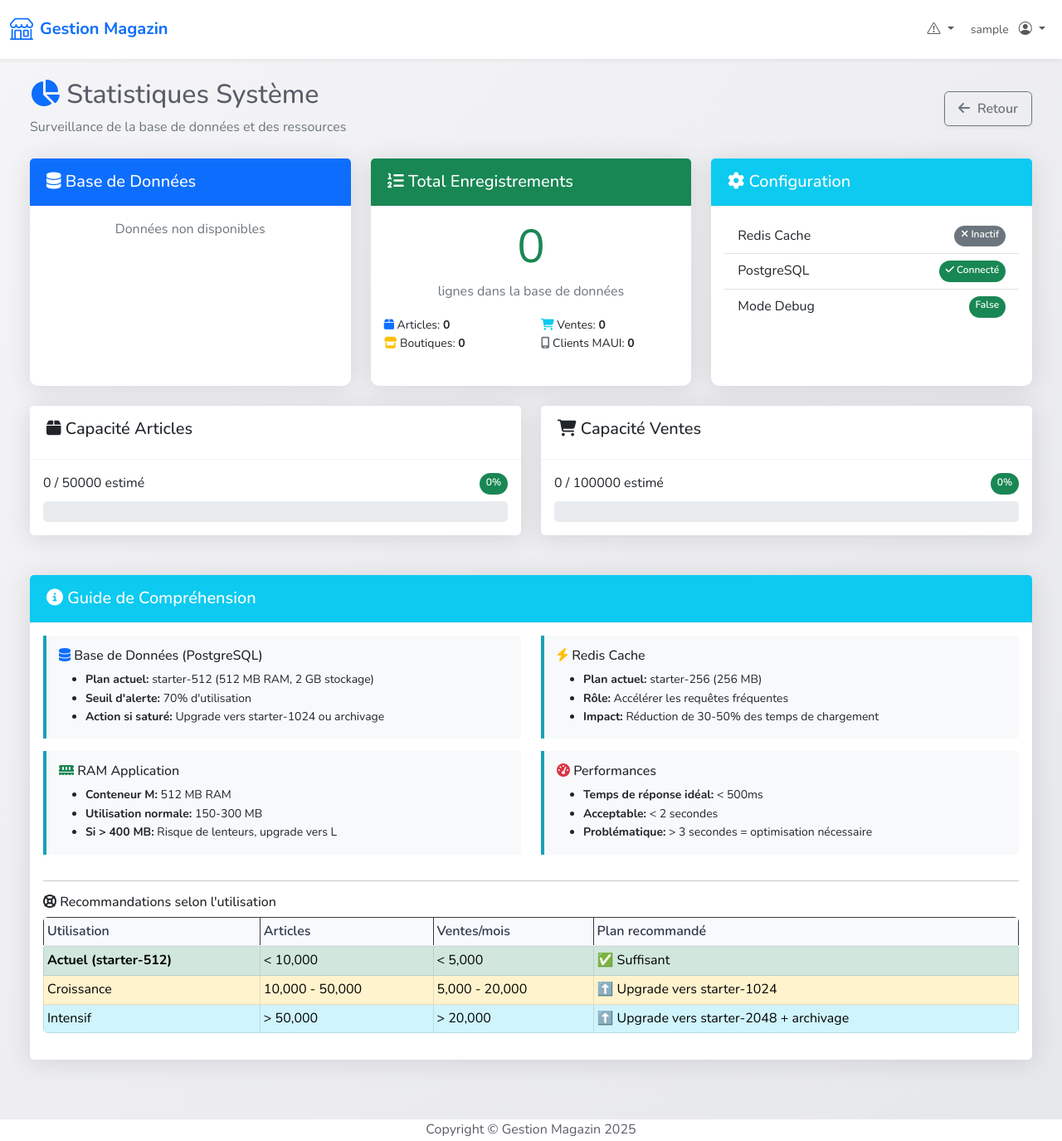
After one commit to benientendo/gestion12, a Django app: page /superadmin/statistiques-systeme/ in a window 1280 px wide. The commit adds this page. Shown: the whole page at 83% size. Run offline with Django 5.2, Linux system fonts and the light colour scheme; the visitor is signed in with stand-in values (Sample User, id 1); data that the repository does not hold is empty; parts of the project's set-up code (start-up, migrations or seed data) failed here and were passed over; some libraries are stand-ins or nearby versions.

Commit message:
Ajout page statistiques systeme avec details DB et performances

```diff
--- /dev/null
+++ b/inventory/templates/inventory/admin/statistiques_systeme.html
@@ -0,0 +1,332 @@
+{% extends 'inventory/base.html' %}
+{% load static %}
+
+{% block title %}Statistiques Système{% endblock %}
+
+{% block extra_css %}
+<style>
+    .stat-card {
+        border-radius: 10px;
+        transition: transform 0.2s;
+    }
+    .stat-card:hover {
+        transform: translateY(-3px);
+    }
+    .progress-thick {
+        height: 25px;
+        border-radius: 5px;
+    }
+    .info-box {
+        background: #f8f9fa;
+        border-left: 4px solid #17a2b8;
+        padding: 15px;
+        margin-bottom: 15px;
+        border-radius: 0 5px 5px 0;
+    }
+    .table-stats th {
+        background: #343a40;
+        color: white;
+    }
+    .gauge-container {
+        position: relative;
+        width: 150px;
+        height: 150px;
+        margin: 0 auto;
+    }
+</style>
+{% endblock %}
+
+{% block content %}
+<div class="container-fluid">
+    <!-- En-tête -->
+    <div class="row mb-4">
+        <div class="col-12">
+            <div class="d-flex justify-content-between align-items-center">
+                <div>
+                    <h2><i class="fas fa-chart-pie text-primary"></i> Statistiques Système</h2>
+                    <p class="text-muted mb-0">Surveillance de la base de données et des ressources</p>
+                </div>
+                <a href="{% url 'inventory:admin_dashboard' %}" class="btn btn-outline-secondary">
+                    <i class="fas fa-arrow-left"></i> Retour
+                </a>
+            </div>
+        </div>
+    </div>
+
+    <!-- Alertes -->
+    {% if alertes %}
+    <div class="row mb-4">
+        <div class="col-12">
+            {% for alerte in alertes %}
+            <div class="alert alert-{{ alerte.type }} alert-dismissible fade show" role="alert">
+                <strong><i class="fas fa-exclamation-triangle"></i> {{ alerte.titre }}</strong>
+                <p class="mb-0">{{ alerte.message }}</p>
+                <button type="button" class="btn-close" data-bs-dismiss="alert"></button>
+            </div>
+            {% endfor %}
+        </div>
+    </div>
+    {% endif %}
+
+    <!-- Cartes principales -->
+    <div class="row mb-4">
+        <!-- Taille Base de Données -->
+        <div class="col-md-4">
+            <div class="card stat-card h-100 border-primary">
+                <div class="card-header bg-primary text-white">
+                    <h5 class="mb-0"><i class="fas fa-database"></i> Base de Données</h5>
+                </div>
+                <div class="card-body text-center">
+                    {% if taille_db %}
+                    <h1 class="display-4 text-primary">{{ taille_db.mb }} MB</h1>
+                    <p class="text-muted">sur 2048 MB (2 GB) disponibles</p>
+                    <div class="progress progress-thick">
+                        <div class="progress-bar bg-{{ utilisation.db_stockage_status }}"
+                             role="progressbar"
+                             style="width: {{ utilisation.db_stockage_pct }}%">
+                            {{ utilisation.db_stockage_pct }}%
+                        </div>
+                    </div>
+                    {% else %}
+                    <p class="text-muted">Données non disponibles</p>
+                    {% endif %}
+                </div>
+            </div>
+        </div>
+
+        <!-- Total Enregistrements -->
+        <div class="col-md-4">
+            <div class="card stat-card h-100 border-success">
+                <div class="card-header bg-success text-white">
+                    <h5 class="mb-0"><i class="fas fa-list-ol"></i> Total Enregistrements</h5>
+                </div>
+                <div class="card-body text-center">
+                    <h1 class="display-4 text-success">{{ stats_db.total_enregistrements|default:0 }}</h1>
+                    <p class="text-muted">lignes dans la base de données</p>
+                    <div class="row text-start small">
+                        <div class="col-6"><i class="fas fa-box text-primary"></i> Articles: <strong>{{ stats_db.articles }}</strong></div>
+                        <div class="col-6"><i class="fas fa-shopping-cart text-info"></i> Ventes: <strong>{{ stats_db.ventes }}</strong></div>
+                        <div class="col-6"><i class="fas fa-store text-warning"></i> Boutiques: <strong>{{ stats_db.boutiques }}</strong></div>
+                        <div class="col-6"><i class="fas fa-mobile-alt text-secondary"></i> Clients MAUI: <strong>{{ stats_db.clients_maui }}</strong></div>
+                    </div>
+                </div>
+            </div>
+        </div>
+
+        <!-- Configuration -->
+        <div class="col-md-4">
+            <div class="card stat-card h-100 border-info">
+                <div class="card-header bg-info text-white">
+                    <h5 class="mb-0"><i class="fas fa-cog"></i> Configuration</h5>
+                </div>
+                <div class="card-body">
+                    <ul class="list-group list-group-flush">
+                        <li class="list-group-item d-flex justify-content-between">
+                            <span>Redis Cache</span>
+                            {% if config_scalingo.redis_url %}
+                            <span class="badge bg-success"><i class="fas fa-check"></i> Actif</span>
+                            {% else %}
+                            <span class="badge bg-secondary"><i class="fas fa-times"></i> Inactif</span>
+                            {% endif %}
+                        </li>
+                        <li class="list-group-item d-flex justify-content-between">
+                            <span>PostgreSQL</span>
+                            {% if config_scalingo.database_url %}
+                            <span class="badge bg-success"><i class="fas fa-check"></i> Connecté</span>
+                            {% else %}
+                            <span class="badge bg-danger"><i class="fas fa-times"></i> Non connecté</span>
+                            {% endif %}
+                        </li>
+                        <li class="list-group-item d-flex justify-content-between">
+                            <span>Mode Debug</span>
+                            <span class="badge bg-{% if config_scalingo.debug == 'True' %}warning{% else %}success{% endif %}">
+                                {{ config_scalingo.debug }}
+                            </span>
+                        </li>
+                    </ul>
+                </div>
+            </div>
+        </div>
+    </div>
+
+    <!-- Capacité estimée -->
+    <div class="row mb-4">
+        <div class="col-md-6">
+            <div class="card">
+                <div class="card-header">
+                    <h5><i class="fas fa-box"></i> Capacité Articles</h5>
+                </div>
+                <div class="card-body">
+                    <div class="d-flex justify-content-between mb-2">
+                        <span>{{ stats_db.articles }} / {{ capacite.articles_max_estime }} estimé</span>
+                        <span class="badge bg-{% if capacite.articles_pct < 50 %}success{% elif capacite.articles_pct < 80 %}warning{% else %}danger{% endif %}">
+                            {{ capacite.articles_pct }}%
+                        </span>
+                    </div>
+                    <div class="progress progress-thick">
+                        <div class="progress-bar bg-{% if capacite.articles_pct < 50 %}success{% elif capacite.articles_pct < 80 %}warning{% else %}danger{% endif %}"
+                             style="width: {{ capacite.articles_pct }}%"></div>
+                    </div>
+                </div>
+            </div>
+        </div>
+        <div class="col-md-6">
+            <div class="card">
+                <div class="card-header">
+                    <h5><i class="fas fa-shopping-cart"></i> Capacité Ventes</h5>
+                </div>
+                <div class="card-body">
+                    <div class="d-flex justify-content-between mb-2">
+                        <span>{{ stats_db.ventes }} / {{ capacite.ventes_max_estime }} estimé</span>
+                        <span class="badge bg-{% if capacite.ventes_pct < 50 %}success{% elif capacite.ventes_pct < 80 %}warning{% else %}danger{% endif %}">
+                            {{ capacite.ventes_pct }}%
+                        </span>
+                    </div>
+                    <div class="progress progress-thick">
+                        <div class="progress-bar bg-{% if capacite.ventes_pct < 50 %}success{% elif capacite.ventes_pct < 80 %}warning{% else %}danger{% endif %}"
+                             style="width: {{ capacite.ventes_pct }}%"></div>
+                    </div>
+                </div>
+            </div>
+        </div>
+    </div>
+
+    <!-- Tables les plus volumineuses -->
+    {% if tables_stats %}
+    <div class="row mb-4">
+        <div class="col-12">
+            <div class="card">
+                <div class="card-header">
+                    <h5><i class="fas fa-table"></i> Tables les Plus Volumineuses</h5>
+                </div>
+                <div class="card-body p-0">
+                    <table class="table table-striped table-stats mb-0">
+                        <thead>
+                            <tr>
+                                <th>Table</th>
+                                <th class="text-end">Lignes</th>
+                                <th class="text-end">Taille</th>
+                                <th style="width: 40%">Proportion</th>
+                            </tr>
+                        </thead>
+                        <tbody>
+                            {% for table in tables_stats %}
+                            <tr>
+                                <td><code>{{ table.nom }}</code></td>
+                                <td class="text-end">{{ table.lignes|default:0 }}</td>
+                                <td class="text-end">{{ table.taille_mb }} MB</td>
+                                <td>
+                                    {% if taille_db.mb > 0 %}
+                                    {% widthratio table.taille_mb taille_db.mb 100 as pct %}
+                                    <div class="progress" style="height: 20px;">
+                                        <div class="progress-bar bg-info" style="width: {{ pct }}%">{{ pct }}%</div>
+                                    </div>
+                                    {% endif %}
+                                </td>
+                            </tr>
+                            {% endfor %}
+                        </tbody>
+                    </table>
+                </div>
+            </div>
+        </div>
+    </div>
+    {% endif %}
+
+    <!-- Guide d'explication -->
+    <div class="row">
+        <div class="col-12">
+            <div class="card border-info">
+                <div class="card-header bg-info text-white">
+                    <h5 class="mb-0"><i class="fas fa-info-circle"></i> Guide de Compréhension</h5>
+                </div>
+                <div class="card-body">
+                    <div class="row">
+                        <div class="col-md-6">
+                            <div class="info-box">
+                                <h6><i class="fas fa-database text-primary"></i> Base de Données (PostgreSQL)</h6>
+                                <ul class="mb-0 small">
+                                    <li><strong>Plan actuel:</strong> starter-512 (512 MB RAM, 2 GB stockage)</li>
+                                    <li><strong>Seuil d'alerte:</strong> 70% d'utilisation</li>
+                                    <li><strong>Action si saturé:</strong> Upgrade vers starter-1024 ou archivage</li>
+                                </ul>
+                            </div>
+                            <div class="info-box">
+                                <h6><i class="fas fa-memory text-success"></i> RAM Application</h6>
+                                <ul class="mb-0 small">
+                                    <li><strong>Conteneur M:</strong> 512 MB RAM</li>
+                                    <li><strong>Utilisation normale:</strong> 150-300 MB</li>
+                                    <li><strong>Si > 400 MB:</strong> Risque de lenteurs, upgrade vers L</li>
+                                </ul>
+                            </div>
+                        </div>
+                        <div class="col-md-6">
+                            <div class="info-box">
+                                <h6><i class="fas fa-bolt text-warning"></i> Redis Cache</h6>
+                                <ul class="mb-0 small">
+                                    <li><strong>Plan actuel:</strong> starter-256 (256 MB)</li>
+                                    <li><strong>Rôle:</strong> Accélérer les requêtes fréquentes</li>
+                                    <li><strong>Impact:</strong> Réduction de 30-50% des temps de chargement</li>
+                                </ul>
+                            </div>
+                            <div class="info-box">
+                                <h6><i class="fas fa-tachometer-alt text-danger"></i> Performances</h6>
+                                <ul class="mb-0 small">
+                                    <li><strong>Temps de réponse idéal:</strong> < 500ms</li>
+                                    <li><strong>Acceptable:</strong> < 2 secondes</li>
+                                    <li><strong>Problématique:</strong> > 3 secondes = optimisation nécessaire</li>
+                                </ul>
+                            </div>
+                        </div>
+                    </div>
+
+                    <hr>
+
+                    <h6><i class="fas fa-life-ring"></i> Recommandations selon l'utilisation</h6>
+                    <div class="table-responsive">
+                        <table class="table table-sm table-bordered">
+                            <thead class="table-dark">
+                                <tr>
+                                    <th>Utilisation</th>
+                                    <th>Articles</th>
+                                    <th>Ventes/mois</th>
+                                    <th>Plan recommandé</th>
+                                </tr>
+                            </thead>
+                            <tbody>
+                                <tr class="table-success">
+                                    <td><strong>Actuel (starter-512)</strong></td>
+                                    <td>< 10,000</td>
+                                    <td>< 5,000</td>
+                                    <td>✅ Suffisant</td>
+                                </tr>
+                                <tr class="table-warning">
+                                    <td>Croissance</td>
+                                    <td>10,000 - 50,000</td>
+                                    <td>5,000 - 20,000</td>
+                                    <td>⬆️ Upgrade vers starter-1024</td>
+                                </tr>
+                                <tr class="table-info">
+                                    <td>Intensif</td>
+                                    <td>> 50,000</td>
+                                    <td>> 20,000</td>
+                                    <td>⬆️ Upgrade vers starter-2048 + archivage</td>
+                                </tr>
+                            </tbody>
+                        </table>
+                    </div>
+                </div>
+            </div>
+        </div>
+    </div>
+</div>
+{% endblock %}
+
+{% block extra_js %}
+<script>
+    // Rafraîchir la page toutes les 5 minutes
+    setTimeout(function() {
+        location.reload();
+    }, 300000);
+</script>
+{% endblock %}
--- a/inventory/urls.py
+++ b/inventory/urls.py
@@ -57,6 +57,7 @@ urlpatterns = [
     path('superadmin/boutiques/', admin_views.gestion_boutiques_admin, name='admin_gestion_boutiques'),
     path('superadmin/boutiques/<int:boutique_id>/toggle-pos/', admin_views.toggle_boutique_pos_admin, name='admin_toggle_boutique_pos'),
     path('superadmin/diagnostic-api/', admin_views.diagnostic_api, name='admin_diagnostic_api'),
+    path('superadmin/statistiques-systeme/', admin_views.statistiques_systeme, name='admin_statistiques_systeme'),
 
     # ===== INTERFACE COMMERÇANT =====
     path('commercant/login/', views_commercant.login_commercant, name='login_commercant'),
```
Also changed, not shown: inventory/admin_views.py (+126 -3 lines), inventory/templates/inventory/admin/dashboard.html (+17 -11 lines).
